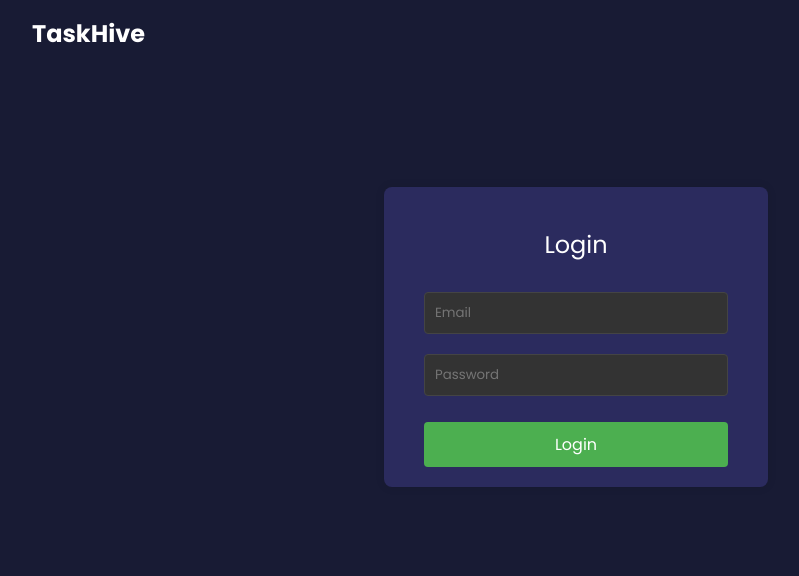
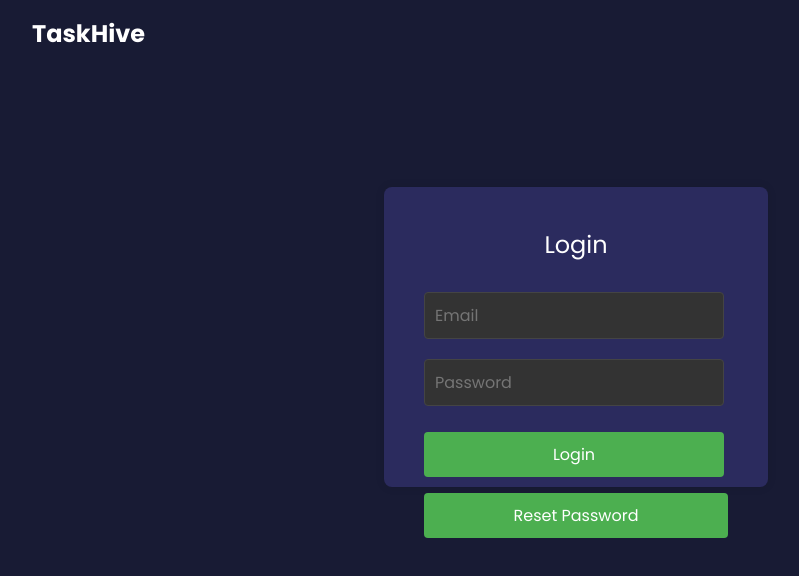
Before and after one commit to Deeperr0/task-hive, a React (Vite) app: page / in a window 1280 px wide. Shown: the top 576 px of the page, without its empty margins (64-863 px from the left). Built offline with nearby package versions, Linux system fonts and the light colour scheme; no server answers.

Commit message:
Added reset password feature

```diff
--- a/src/App.jsx
+++ b/src/App.jsx
@@ -7,8 +7,10 @@ import Login from "./auth/Login";
 import Home from "./home/Home";
 import Navbar from "./home/Navbar";
 import Register from "./auth/Register";
+import ResetPassword from "./auth/ResetPassword";
 
 import "./App.css";
+
 function App() {
   const [user, setUser] = useState(null);
   const [role, setRole] = useState(null);
@@ -52,6 +54,7 @@ function App() {
         />
         <Routes>
           <Route path="/register" element={<Register setUser={setUser} />} />
+          <Route path="/reset-password" element={<ResetPassword />} />
           {user ? (
             role ? (
               <Route path="/" element={<Home user={user} role={role} />} />
--- a/src/auth/Login.jsx
+++ b/src/auth/Login.jsx
@@ -1,11 +1,14 @@
+// Login.jsx
 import React, { useState } from "react";
 import { auth } from "../firebase";
 import { signInWithEmailAndPassword } from "firebase/auth";
+import { useNavigate } from "react-router-dom"; // Ensure you have react-router-dom installed and set up
 import "./Login.css";
 
 export default function Login({ setUser }) {
   const [email, setEmail] = useState("");
   const [password, setPassword] = useState("");
+  const navigate = useNavigate();
 
   const handleLogin = async (event) => {
     event.preventDefault();
@@ -41,6 +44,9 @@ export default function Login({ setUser }) {
         />
         <button type="submit">Login</button>
       </form>
+      <button onClick={() => navigate("/reset-password")}>
+        Reset Password
+      </button>
     </div>
   );
 }
--- /dev/null
+++ b/src/auth/ResetPassword.css
@@ -0,0 +1,35 @@
+/* ResetPassword.css */
+.reset-password-container {
+  display: flex;
+  flex-direction: column;
+  align-items: center;
+}
+
+.reset-password-title {
+  font-size: 24px;
+  margin-bottom: 16px;
+}
+
+form {
+  display: flex;
+  flex-direction: column;
+  width: 300px;
+}
+
+input {
+  margin-bottom: 12px;
+  padding: 8px;
+  font-size: 16px;
+}
+
+button {
+  padding: 10px;
+  font-size: 16px;
+  cursor: pointer;
+}
+
+p {
+  margin-top: 16px;
+  font-size: 14px;
+  color: green;
+}
--- /dev/null
+++ b/src/auth/ResetPassword.jsx
@@ -0,0 +1,38 @@
+// ResetPassword.jsx
+import React, { useState } from "react";
+import { auth } from "../firebase";
+import { sendPasswordResetEmail } from "firebase/auth";
+import "./ResetPassword.css";
+
+export default function ResetPassword() {
+  const [email, setEmail] = useState("");
+  const [message, setMessage] = useState("");
+
+  const handleResetPassword = async (event) => {
+    event.preventDefault();
+    try {
+      await sendPasswordResetEmail(auth, email);
+      setMessage("Password reset email sent. Please check your inbox.");
+    } catch (error) {
+      console.error("Error sending password reset email:", error);
+      setMessage("Error sending password reset email.");
+    }
+  };
+
+  return (
+    <div className="reset-password-container">
+      <h2 className="reset-password-title">Reset Password</h2>
+      <form onSubmit={handleResetPassword}>
+        <input
+          type="email"
+          value={email}
+          onChange={(e) => setEmail(e.target.value)}
+          placeholder="Enter your email"
+          required
+        />
+        <button type="submit">Send Reset Email</button>
+      </form>
+      {message && <p>{message}</p>}
+    </div>
+  );
+}
--- a/src/home/Project.jsx
+++ b/src/home/Project.jsx
@@ -49,9 +49,11 @@ export default function Project({ user, role }) {
       try {
         const response = await fetch(
           "https://6960-46-186-203-187.ngrok-free.app/users"
-        ); // Adjust the URL if needed
-        const usersList = await response.json();
-        console.log("Fetched users:", usersList); // Debugging: Log fetched users
+        ); // Replace with your ngrok URL
+        const text = await response.text();
+        console.log("Response text:", text); // Log the raw response text
+        const usersList = JSON.parse(text);
+        console.log("Fetched users:", usersList);
         setUsers(usersList);
       } catch (error) {
         console.error("Error fetching users:", error);
```
